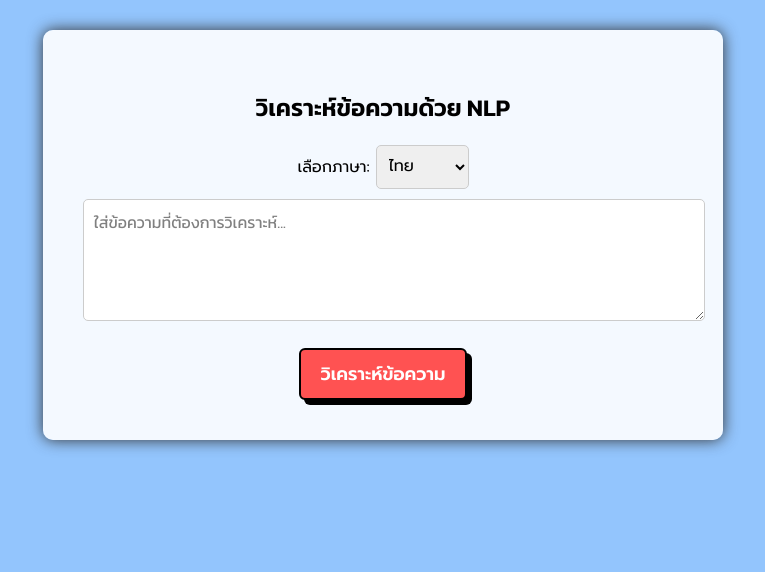
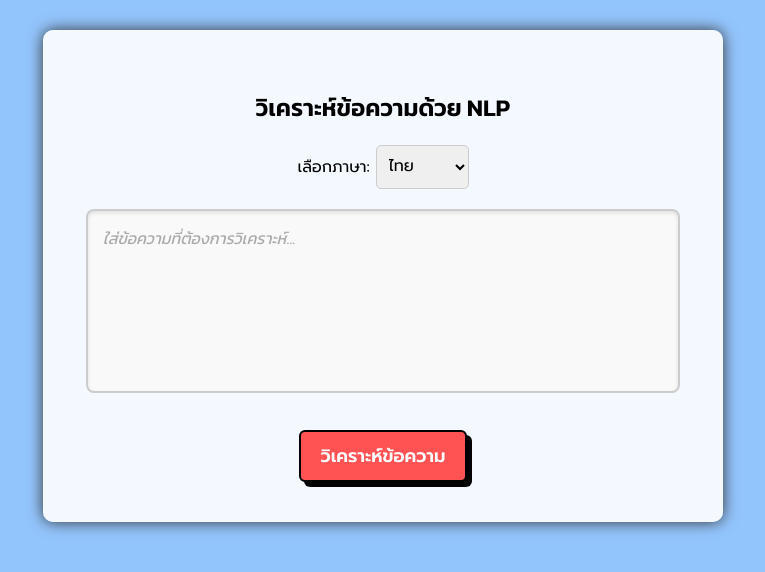
Before and after one commit to nnackpt/Flask-SentimentAI, a Flask app: page /index in a window 1280 px wide. Shown: the part 67-639 px from the top of the page, without its empty margins (257-1022 px from the left). Run offline with Flask 3, Linux system fonts and the light colour scheme.

Commit message:
Edit class

```diff
--- a/back&front/templates/index.html
+++ b/back&front/templates/index.html
@@ -24,7 +24,7 @@
             <option value="th">ไทย</option>
             <option value="en">English</option>
         </select>
-        <textarea id="userInput" placeholder="ใส่ข้อความที่ต้องการวิเคราะห์..."></textarea>
+        <textarea id="userInput" class="custom-textarea" placeholder="ใส่ข้อความที่ต้องการวิเคราะห์..."></textarea>
         <br>
         <button class="comic-button" id="analyzeBtn" onclick="analyzeText()">วิเคราะห์ข้อความ</button>
         <div class="loader" id="loader">
```
